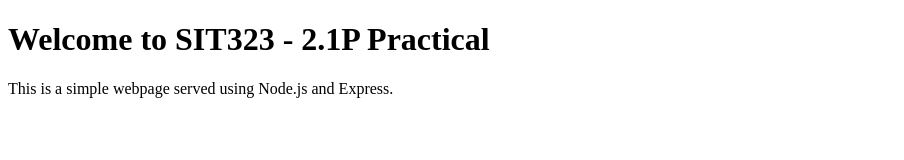
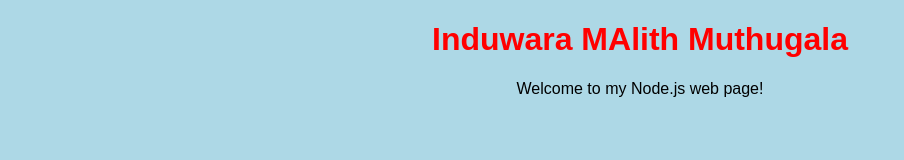
Before and after one commit to iduwaradp/sit323-2025-prac2p, a website: page index.html in a window 1280 px wide. Shown: the whole page, without its empty margins (0-904 px from the left). Drawn offline with Linux system fonts and the light colour scheme.

Commit message:
Updated index.html with name and background color

```diff
--- a/index.html
+++ b/index.html
@@ -3,10 +3,20 @@
 <head>
     <meta charset="UTF-8">
     <meta name="viewport" content="width=device-width, initial-scale=1.0">
-    <title>Simple Node.js Web Server</title>
+    <title>My Node.js Web Page</title>
+    <style>
+        body {
+            background-color: lightblue; /* Set webpage background */
+            text-align: center;
+            font-family: Arial, sans-serif;
+        }
+        h1 {
+            color: red; /*  name in red */
+        }
+    </style>
 </head>
 <body>
-    <h1>Welcome to SIT323 - 2.1P Practical</h1>
-    <p>This is a simple webpage served using Node.js and Express.</p>
+    <h1>Induwara MAlith Muthugala</h1>
+    <p>Welcome to my Node.js web page!</p>
 </body>
 </html>
```
